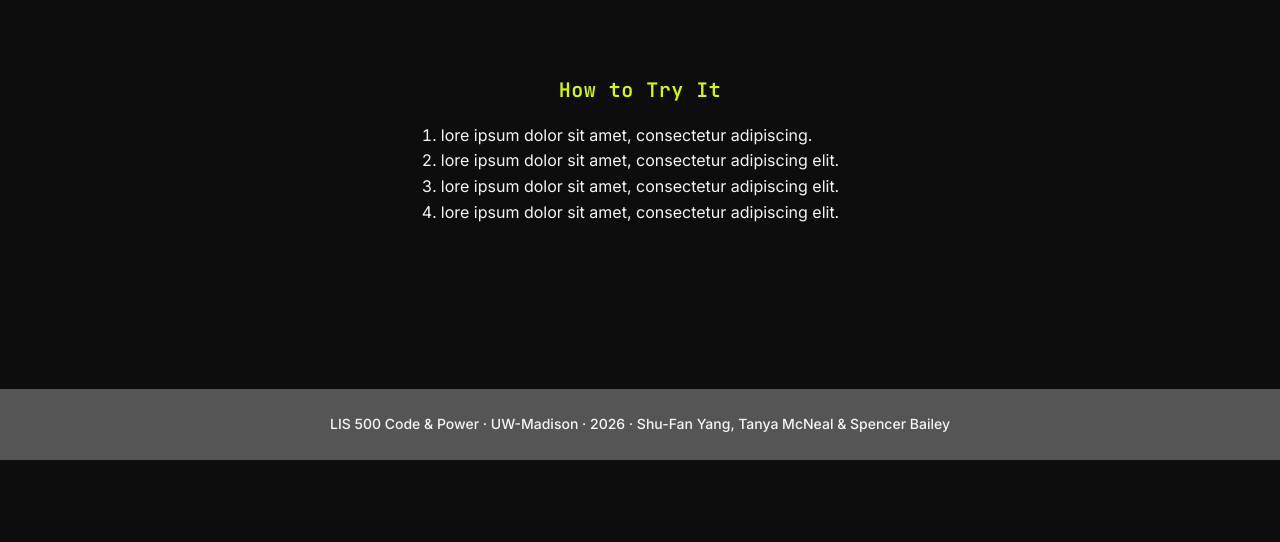
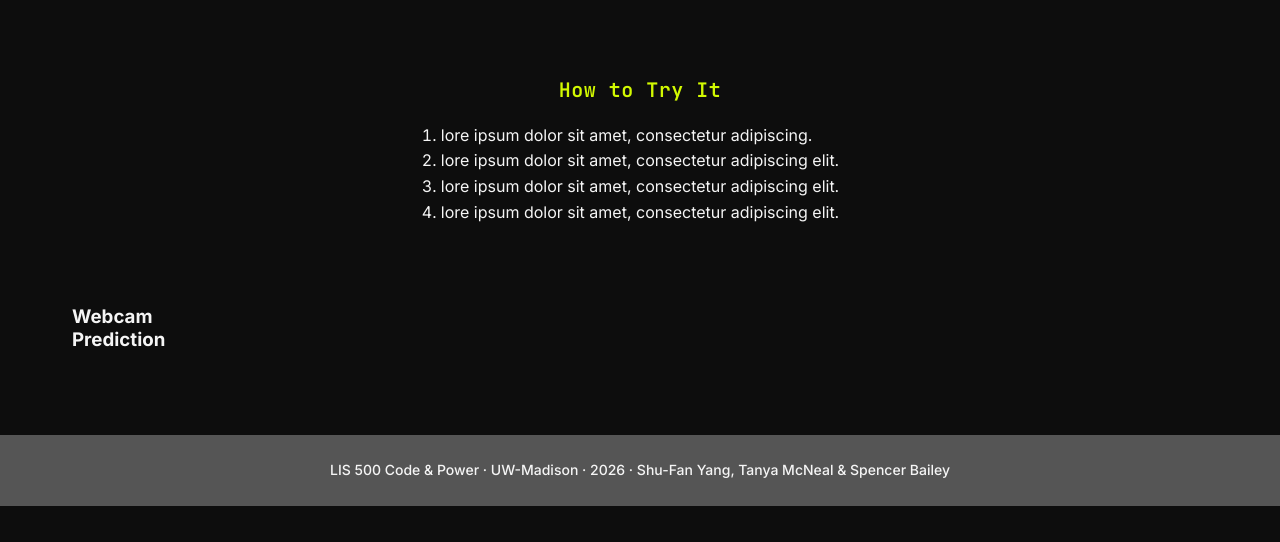
Before and after one commit to Tursss/Bailey-McNeal-Yang-LIS500-P3, a plain HTML site: page ml.html in a window 1280 px wide. Shown: the part 258-800 px from the top of the page. Drawn offline with Linux system fonts and the light colour scheme.

Commit message:
make divs for canvases

```diff
--- a/ml.html
+++ b/ml.html
@@ -31,6 +31,18 @@
           <li>lore ipsum dolor sit amet, consectetur adipiscing elit.</li>
         </ol>
       </section>
+
+      <section class="interactive-p5js">
+        <h3>Webcam</h3>
+        <div class="webcam">
+
+        </div>
+        <h3>Prediction</h3>
+        <div class="results">
+
+        </div>
+      </section>
+
     </main>
 
     <footer>
```
